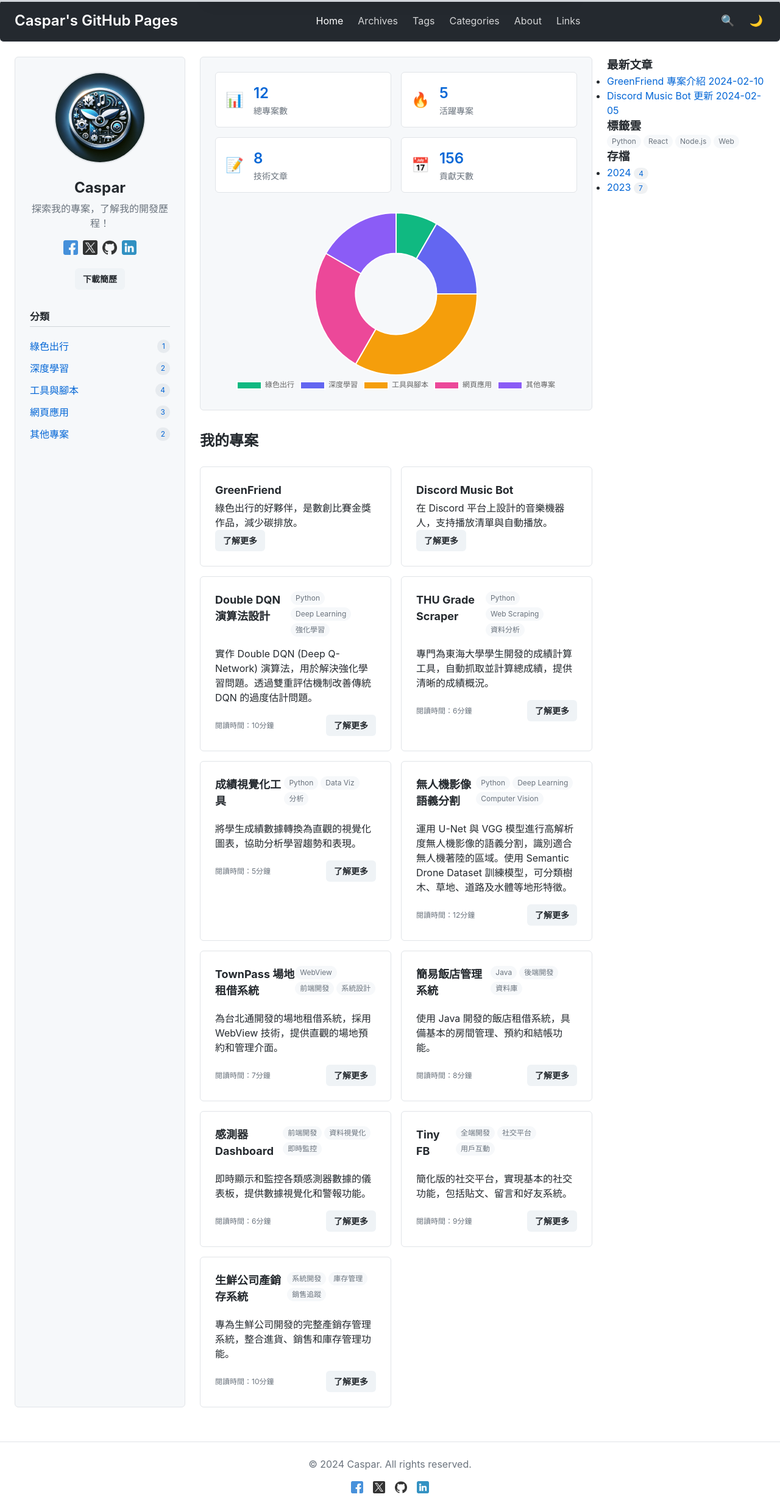
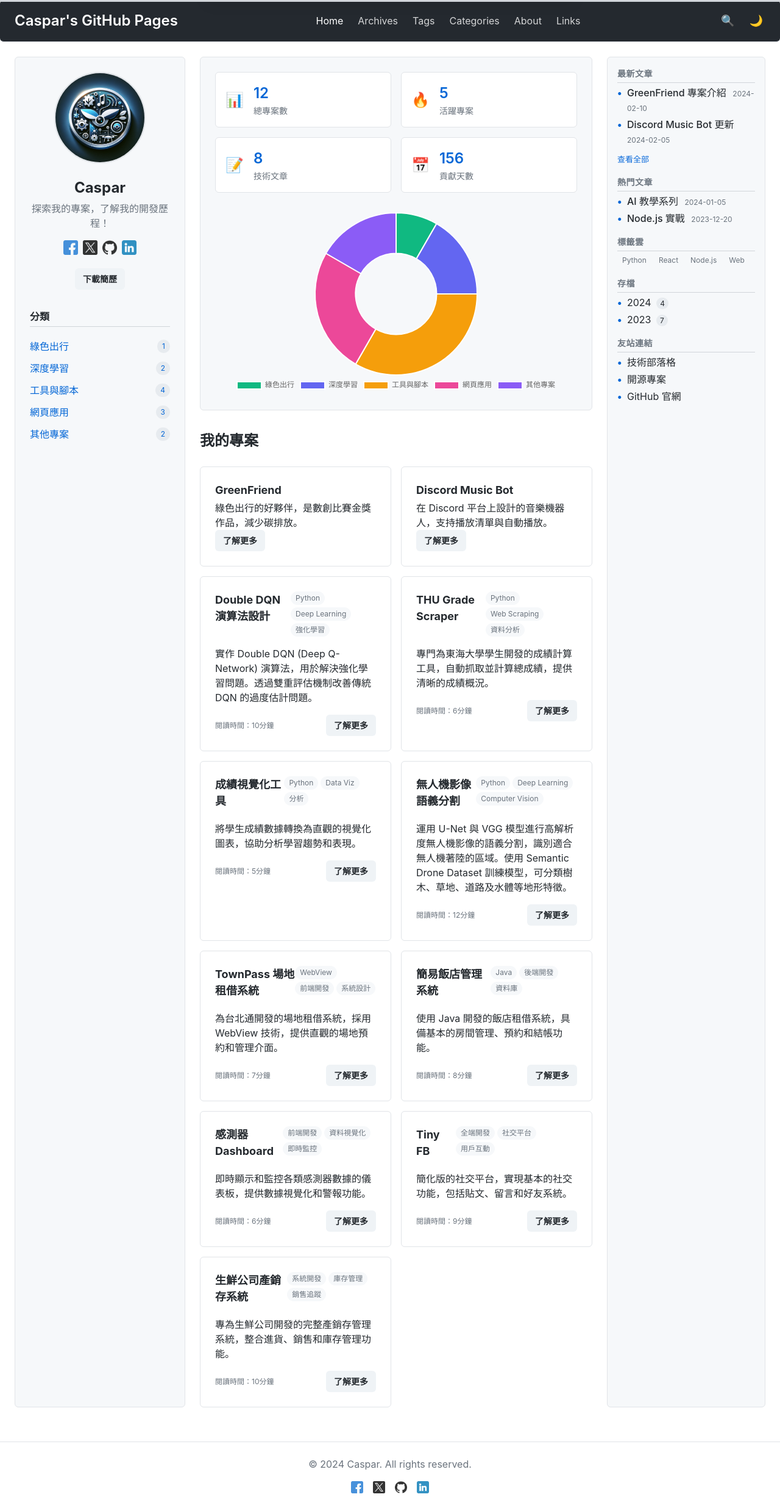
Before and after one commit to Caspar15/Caspar15.github.io, a Jekyll site: the page built from index.html, in a window 1280 px wide. Shown: the whole page at 61% size. Built offline with Jekyll 4.4.1, drawn with Linux system fonts in a browser that asks for light colours.

Commit message:
Update the right sidebar

```diff
--- a/asserts/css/sidebar.css
+++ b/asserts/css/sidebar.css
@@ -81,3 +81,146 @@
   border-radius: 12px;
   font-size: 12px;
 }
+
+/* -------------------------------------------------- */
+/* 改良右側欄 (right-bar) 及其區塊樣式               */
+/* -------------------------------------------------- */
+
+/* 整個右側欄本身，可以視需求調整寬度/背景等 */
+.right-bar {
+  /* 你原本的樣式可能有 background, border, padding */
+  background: var(--color-canvas-subtle);
+  border: 1px solid var(--color-border-default);
+  border-radius: 6px;
+  padding: var(--spacing-md);
+}
+
+/* 每個區塊 (section) 的外距 */
+.right-bar section {
+  margin-bottom: var(--spacing-md);
+  /* 也可不加 padding，改用內部 .section-body 處理 */
+}
+
+/* 標題 H3 */
+.right-bar h3 {
+  font-size: 14px;
+  margin-bottom: var(--spacing-xs);
+  padding-bottom: var(--spacing-xs);
+  color: var(--color-fg-subtle);
+  border-bottom: 1px solid var(--color-border-muted);
+  text-transform: uppercase;
+  /* 讓字母大寫，如不喜歡可刪除 */
+  letter-spacing: 0.5px;
+  /* 微調字距 */
+}
+
+/* 讓每個 section 內容用一個小卡片風格 */
+.right-bar .section-body {
+  margin-top: var(--spacing-sm);
+  background: var(--color-canvas-default);
+  border: 1px solid var(--color-border-default);
+  border-radius: 4px;
+  padding: var(--spacing-md);
+}
+
+/* 清單 ul 的樣式 */
+.right-bar ul {
+  list-style: none;
+  margin: 0;
+  padding: 0;
+}
+
+/* 每個清單項目的間距 */
+.right-bar li {
+  margin-bottom: var(--spacing-xs);
+  position: relative;
+  padding-left: 16px;
+  /* 給自訂符號預留空間 */
+}
+
+/* 自訂符號：使用 • 或 ▶ 等 */
+.right-bar li::before {
+  content: '•';
+  position: absolute;
+  left: 0;
+  color: var(--color-accent-emphasis);
+  font-weight: bold;
+}
+
+/* 文章標題的樣式 */
+.right-bar .post-title {
+  display: inline-block;
+  font-weight: 500;
+  color: var(--color-fg-default);
+  margin-right: 6px;
+  /* 與日期之間的間隔 */
+}
+
+/* 文章日期的樣式 */
+.right-bar .post-date {
+  font-size: 12px;
+  color: var(--color-fg-muted);
+}
+
+/* 連結樣式（含友站連結等） */
+.right-bar a {
+  color: var(--color-fg-default);
+  text-decoration: none;
+  transition: color var(--transition-fast);
+}
+
+.right-bar a:hover {
+  color: var(--color-accent-fg);
+  text-decoration: underline;
+}
+
+/* 「查看全部文章」按鈕 */
+.right-bar .view-all {
+  display: inline-block;
+  margin-top: var(--spacing-sm);
+  font-size: 13px;
+  color: var(--color-accent-fg);
+  text-decoration: none;
+  transition: color var(--transition-fast);
+}
+
+.right-bar .view-all:hover {
+  color: var(--color-accent-emphasis);
+  text-decoration: underline;
+}
+
+/* 標籤雲區塊 */
+.right-bar .tags-cloud-section .section-body {
+  /* 與其他區塊相同，但也可做額外調整 */
+}
+
+/* 標籤雲容器 */
+.right-bar .tags {
+  display: flex;
+  flex-wrap: wrap;
+  gap: var(--spacing-xs);
+}
+
+/* 單個標籤樣式（若你原本 .tag 已有樣式，可合併） */
+.right-bar .tag {
+  background: var(--color-canvas-subtle);
+  color: var(--color-fg-muted);
+  padding: 2px 8px;
+  border-radius: 4px;
+  font-size: 12px;
+  transition: background-color var(--transition-fast);
+}
+
+.right-bar .tag:hover {
+  background-color: var(--color-border-muted);
+  color: var(--color-fg-default);
+}
+
+/* 數字徽章 .count (若需要) */
+.right-bar .count {
+  background: var(--color-neutral-muted);
+  padding: 2px 6px;
+  border-radius: 12px;
+  font-size: 12px;
+  margin-left: 4px;
+}
--- a/index.html
+++ b/index.html
@@ -108,6 +108,7 @@
 
 <!-- 右側欄位 -->
 <aside class="right-bar">
+  <!-- 最新文章 -->
   <section class="latest-posts">
     <h3>最新文章</h3>
     <ul>
@@ -124,7 +125,30 @@
         </a>
       </li>
     </ul>
+    <!-- 可以加個「查看全部文章」的連結 -->
+    <a href="/posts" class="view-all">查看全部</a>
   </section>
+
+  <!-- 熱門文章（範例，可自行調整/移除） -->
+  <section class="popular-posts">
+    <h3>熱門文章</h3>
+    <ul>
+      <li>
+        <a href="#">
+          <span class="post-title">AI 教學系列</span>
+          <span class="post-date">2024-01-05</span>
+        </a>
+      </li>
+      <li>
+        <a href="#">
+          <span class="post-title">Node.js 實戰</span>
+          <span class="post-date">2023-12-20</span>
+        </a>
+      </li>
+    </ul>
+  </section>
+
+  <!-- 標籤雲 -->
   <section class="tags-cloud">
     <h3>標籤雲</h3>
     <div class="tags">
@@ -134,6 +158,8 @@
       <a href="#" class="tag" data-count="4">Web</a>
     </div>
   </section>
+
+  <!-- 存檔 -->
   <section class="archives">
     <h3>存檔</h3>
     <ul>
@@ -151,6 +177,16 @@
       </li>
     </ul>
   </section>
+
+  <!-- 友站連結（範例，可自行調整/移除） -->
+  <section class="friend-links">
+    <h3>友站連結</h3>
+    <ul>
+      <li><a href="#">技術部落格</a></li>
+      <li><a href="#">開源專案</a></li>
+      <li><a href="#">GitHub 官網</a></li>
+    </ul>
+  </section>
 </aside>
 
 <!-- Back to Top Button -->
```
Also changed, not shown: 3 other files. Lines whose indentation alone changed are shown as unchanged.
